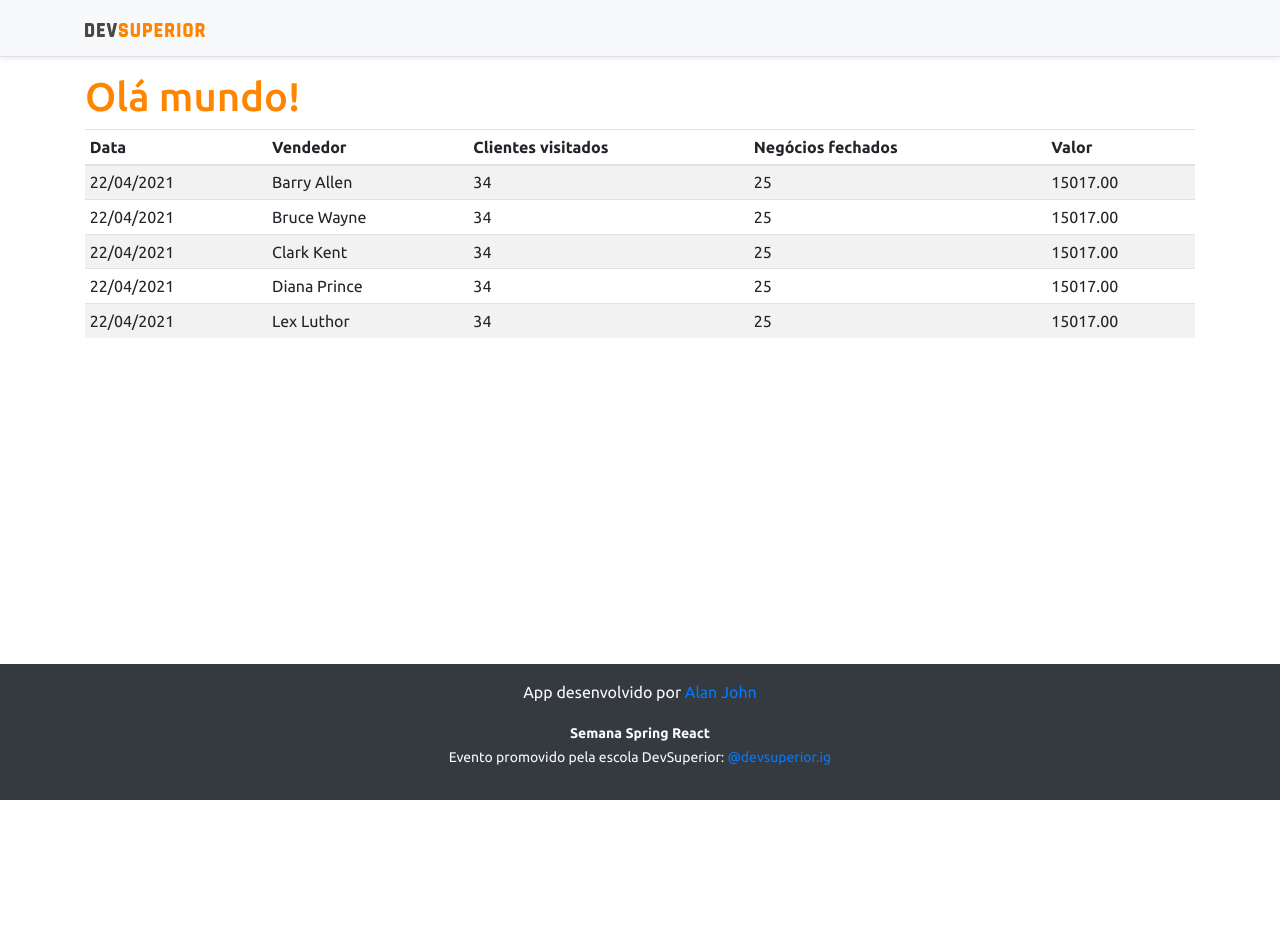
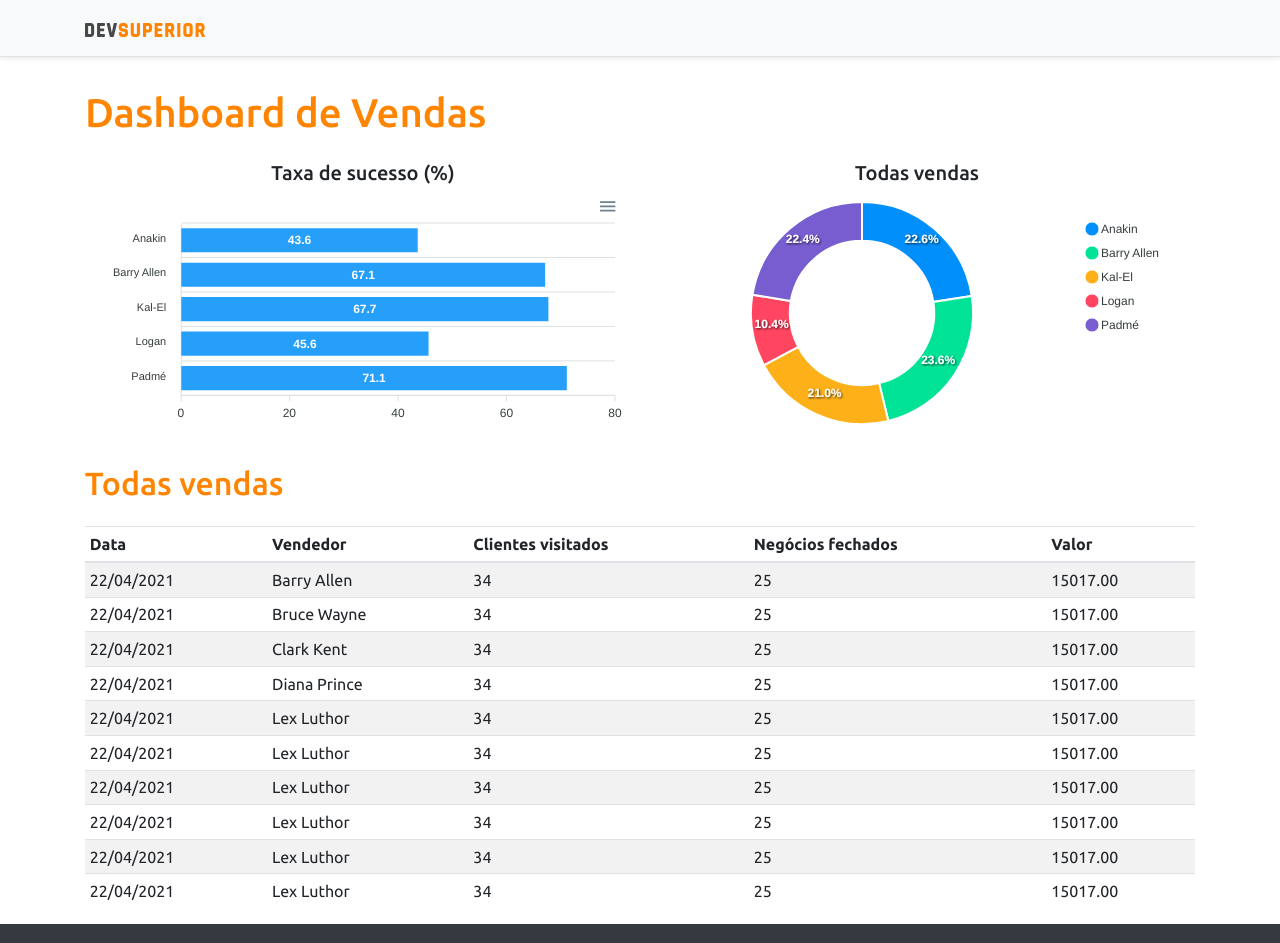
Before and after one commit to Alanjohnnyinf/projetosds3, a React (Create React App) app in the folder frontend/: page / in a window 1280 px wide. Shown: the top 943 px of the page. Before the commit the page ends 800 px from the top, so only its background shows below. Built offline with nearby package versions, Linux system fonts and the light colour scheme.

Commit message:
Static charts

```diff
--- a/frontend/package.json
+++ b/frontend/package.json
@@ -12,10 +12,12 @@
     "@types/node": "^12.0.0",
     "@types/react": "^17.0.0",
     "@types/react-dom": "^17.0.0",
+    "apexcharts": "^3.26.1",
     "bootstrap": "^4.6.0",
     "jquery": "1.9.1",
     "popper.js": "^1.16.1",
     "react": "^17.0.2",
+    "react-apexcharts": "^1.3.9",
     "react-dom": "^17.0.2",
     "react-scripts": "4.0.3",
     "typescript": "^4.1.2",
--- a/frontend/public/index.html
+++ b/frontend/public/index.html
@@ -1,43 +1,18 @@
 <!DOCTYPE html>
-<html lang="en">
+<html lang="pt_BR">
+
 <head>
   <meta charset="utf-8" />
   <link rel="icon" href="%PUBLIC_URL%/favicon.ico" />
   <meta name="viewport" content="width=device-width, initial-scale=1" />
   <meta name="theme-color" content="#000000" />
-    <meta
-      name="description"
-      content="Web site created using create-react-app"
-    />
-    <link rel="apple-touch-icon" href="%PUBLIC_URL%/logo192.png" />
-    <!--
-      manifest.json provides metadata used when your web app is installed on a
-      user's mobile device or desktop. See https://developers.google.com/web/fundamentals/web-app-manifest/
-    -->
-    <link rel="manifest" href="%PUBLIC_URL%/manifest.json" />
-    <!--
-      Notice the use of %PUBLIC_URL% in the tags above.
-      It will be replaced with the URL of the `public` folder during the build.
-      Only files inside the `public` folder can be referenced from the HTML.
+  <meta name="description" content="Este App foi desenvolvido na Semana Spring React" />
+  <title>DsVendas</title>
+</head>
 
-      Unlike "/favicon.ico" or "favicon.ico", "%PUBLIC_URL%/favicon.ico" will
-      work correctly both with client-side routing and a non-root public URL.
-      Learn how to configure a non-root public URL by running `npm run build`.
-    -->
-    <title>React App</title>
-  </head>
 <body>
-    <noscript>You need to enable JavaScript to run this app.</noscript>
+  <noscript>Voce precisa habilitar o JavaScript para rodar este app.</noscript>
   <div id="root"></div>
-    <!--
-      This HTML file is a template.
-      If you open it directly in the browser, you will see an empty page.
+</body>
 
-      You can add webfonts, meta tags, or analytics to this file.
-      The build step will place the bundled scripts into the <body> tag.
-
-      To begin the development, run `npm start` or `yarn start`.
-      To create a production bundle, use `npm run build` or `yarn build`.
-    -->
-  </body>
 </html>
--- a/frontend/src/App.tsx
+++ b/frontend/src/App.tsx
@@ -1,4 +1,6 @@
+import BarChart from "components/BarChart";
 import DataTable from "components/DataTable";
+import DonutChart from "components/DonutChart";
 import Footer from "components/Footer";
 import NavBar from "components/NavBar";
 
@@ -7,8 +9,22 @@
     <>
       <NavBar />
       < div className=" container " >
-        <h1 className="text-primary">Olá mundo!</h1>
+        <h1 className="text-primary py-3">Dashboard de Vendas</h1>
 
+        <div className="row px-3">
+          <div className="col-sm-6">
+            <h5 className="text-center text-secundary"> Taxa de sucesso (%)</h5>
+            <BarChart />
+          </div>
+          <div className="col-sm-6">
+            <h5 className="text-center text-secundary"> Todas vendas</h5>
+            <DonutChart />
+          </div>
+        </div>
+
+        <div className="py-3">
+          <h2 className="text-primary">Todas vendas</h2>
+        </div>
         <DataTable />
       </div >
       <Footer />
--- /dev/null
+++ b/frontend/src/components/BarChart/index.tsx
@@ -0,0 +1,35 @@
+import Chart from 'react-apexcharts';
+
+const BarChart = () => {
+
+    const options = {
+        plotOptions: {
+            bar: {
+                horizontal: true,
+            }
+        },
+    };
+
+    const mockData = {
+        labels: {
+            categories: ['Anakin', 'Barry Allen', 'Kal-El', 'Logan', 'Padmé']
+        },
+        series: [
+            {
+                name: "% Sucesso",
+                data: [43.6, 67.1, 67.7, 45.6, 71.1]
+            }
+        ]
+    };
+
+    return (
+        <Chart
+            options={{ ...options, xaxis: mockData.labels }}
+            series={mockData.series}
+            type="bar"
+            height="240"
+        />
+    );
+}
+
+export default BarChart;
--- a/frontend/src/components/DataTable/index.tsx
+++ b/frontend/src/components/DataTable/index.tsx
@@ -42,6 +42,36 @@
                         <td>34</td>
                         <td>25</td>
                         <td>15017.00</td>
+                    </tr><tr>
+                        <td>22/04/2021</td>
+                        <td>Lex Luthor</td>
+                        <td>34</td>
+                        <td>25</td>
+                        <td>15017.00</td>
+                    </tr><tr>
+                        <td>22/04/2021</td>
+                        <td>Lex Luthor</td>
+                        <td>34</td>
+                        <td>25</td>
+                        <td>15017.00</td>
+                    </tr><tr>
+                        <td>22/04/2021</td>
+                        <td>Lex Luthor</td>
+                        <td>34</td>
+                        <td>25</td>
+                        <td>15017.00</td>
+                    </tr><tr>
+                        <td>22/04/2021</td>
+                        <td>Lex Luthor</td>
+                        <td>34</td>
+                        <td>25</td>
+                        <td>15017.00</td>
+                    </tr><tr>
+                        <td>22/04/2021</td>
+                        <td>Lex Luthor</td>
+                        <td>34</td>
+                        <td>25</td>
+                        <td>15017.00</td>
                     </tr>
                 </tbody>
             </table>
--- /dev/null
+++ b/frontend/src/components/DonutChart/index.tsx
@@ -0,0 +1,25 @@
+import Chart from 'react-apexcharts';
+
+const DonutChart = () => {
+
+    const mockData = {
+        series: [477138, 499928, 444867, 220426, 473088],
+        labels: ['Anakin', 'Barry Allen', 'Kal-El', 'Logan', 'Padmé']
+    }
+
+    const options = {
+        legend: {
+            show: true
+        }
+    }
+    return (
+        <Chart
+            options={{ ...options, labels: mockData.labels }}
+            series={mockData.series}
+            type="donut"
+            height="240"
+        />
+    );
+}
+
+export default DonutChart;
--- a/frontend/src/components/Footer/index.tsx
+++ b/frontend/src/components/Footer/index.tsx
@@ -1,4 +1,4 @@
-function Footer() {
+const Footer = () => {
     return (
         <footer className="footer mt-auto py-3 bg-dark">
             <div className="container">
```
Also changed, not shown: 1 other file (tests, documents, lock files or other folders). Lines whose indentation alone changed are shown as unchanged.
